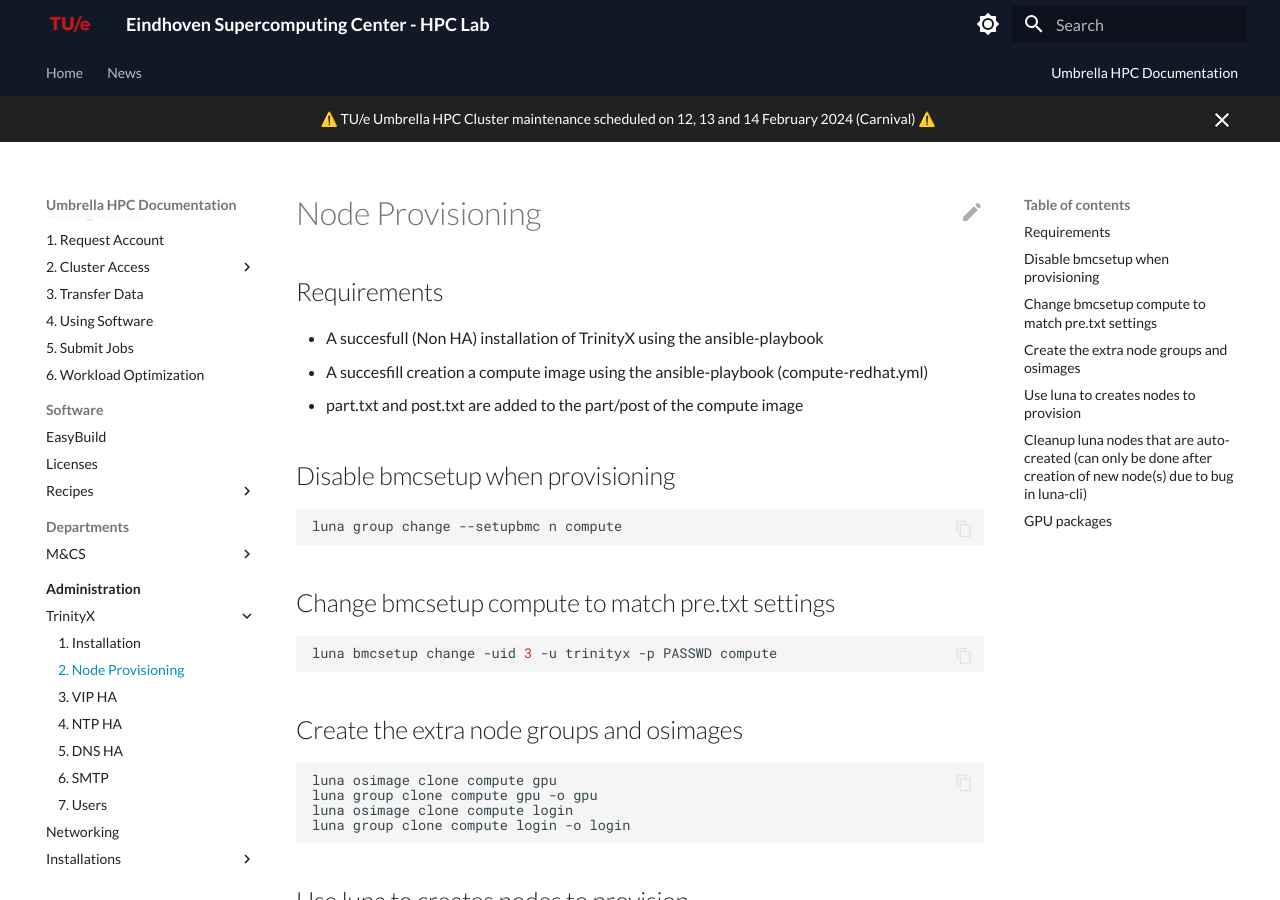
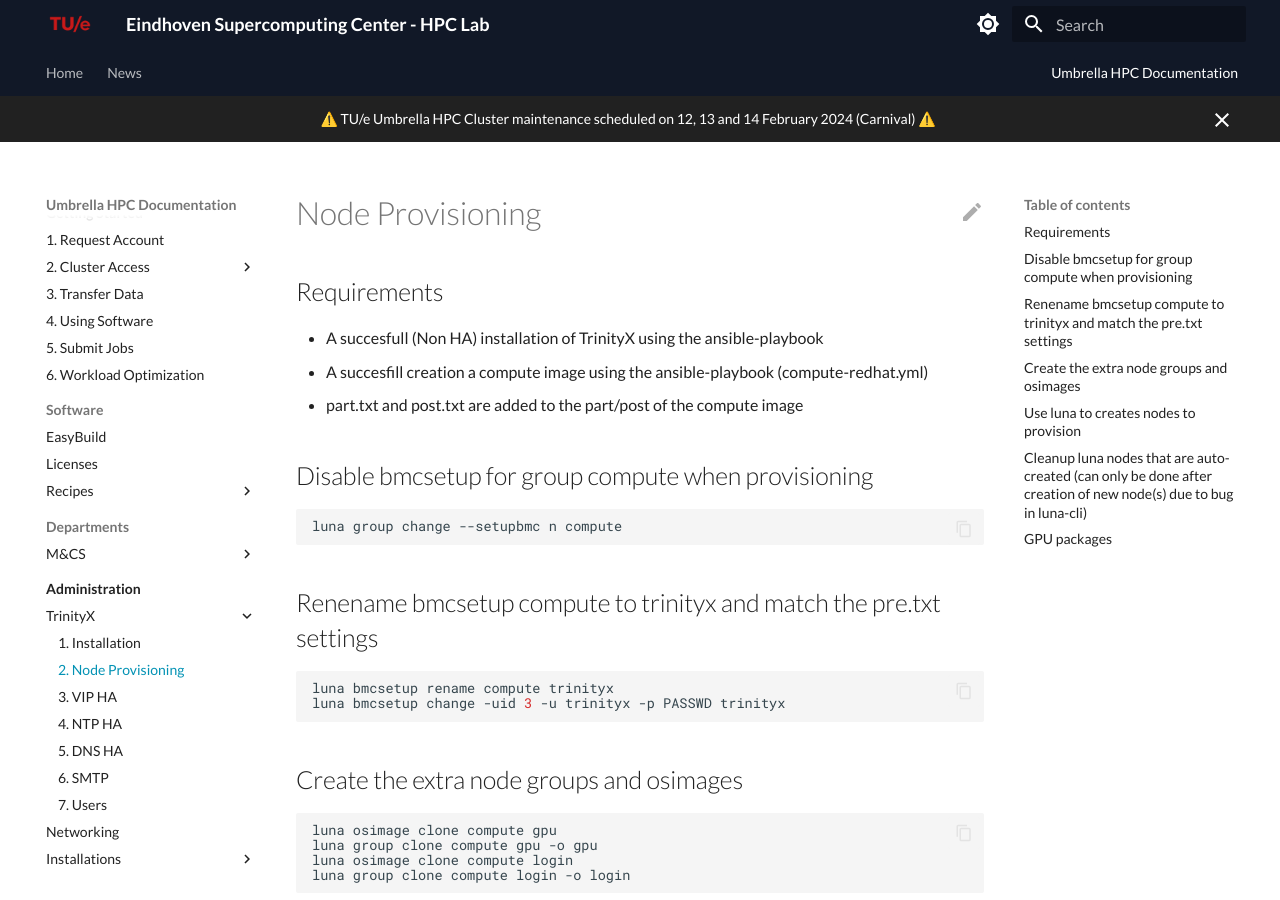
Before and after one commit to gferhpc/supercomputing.tue.nl, an MkDocs documentation site: the page built from pages/documentation/administration/trinityx/provisioning.md, in a window 1280 px wide and 900 px high. Built offline with MkDocs 1.6.1 and Material for MkDocs 9.7.7, drawn with Linux system fonts in a browser that asks for light colours.

Commit message:
Update provisioning.md

````diff
--- a/pages/documentation/administration/trinityx/provisioning.md
+++ b/pages/documentation/administration/trinityx/provisioning.md
@@ -6,15 +6,16 @@
 - A succesfill creation a compute image using the ansible-playbook (compute-redhat.yml)
 - part.txt and post.txt are added to the part/post of the compute image
 
-## Disable bmcsetup when provisioning
+## Disable bmcsetup for group compute when provisioning
 
 ```shell
 luna group change --setupbmc n compute
 ```
 
-## Change bmcsetup compute to match pre.txt settings
+## Renename bmcsetup compute to trinityx and match the pre.txt settings
 ```shell
-luna bmcsetup change -uid 3 -u trinityx -p PASSWD compute
+luna bmcsetup rename compute trinityx
+luna bmcsetup change -uid 3 -u trinityx -p PASSWD trinityx
 ```
 
 ## Create the extra node groups and osimages
````
